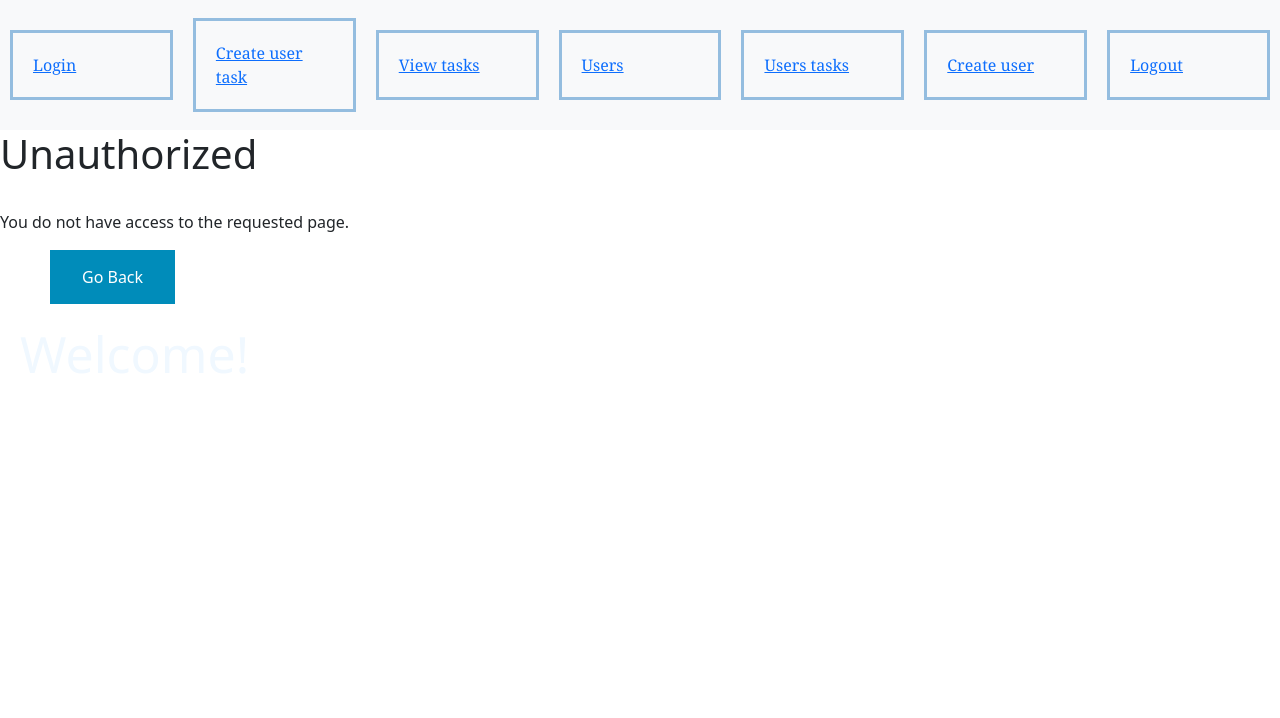
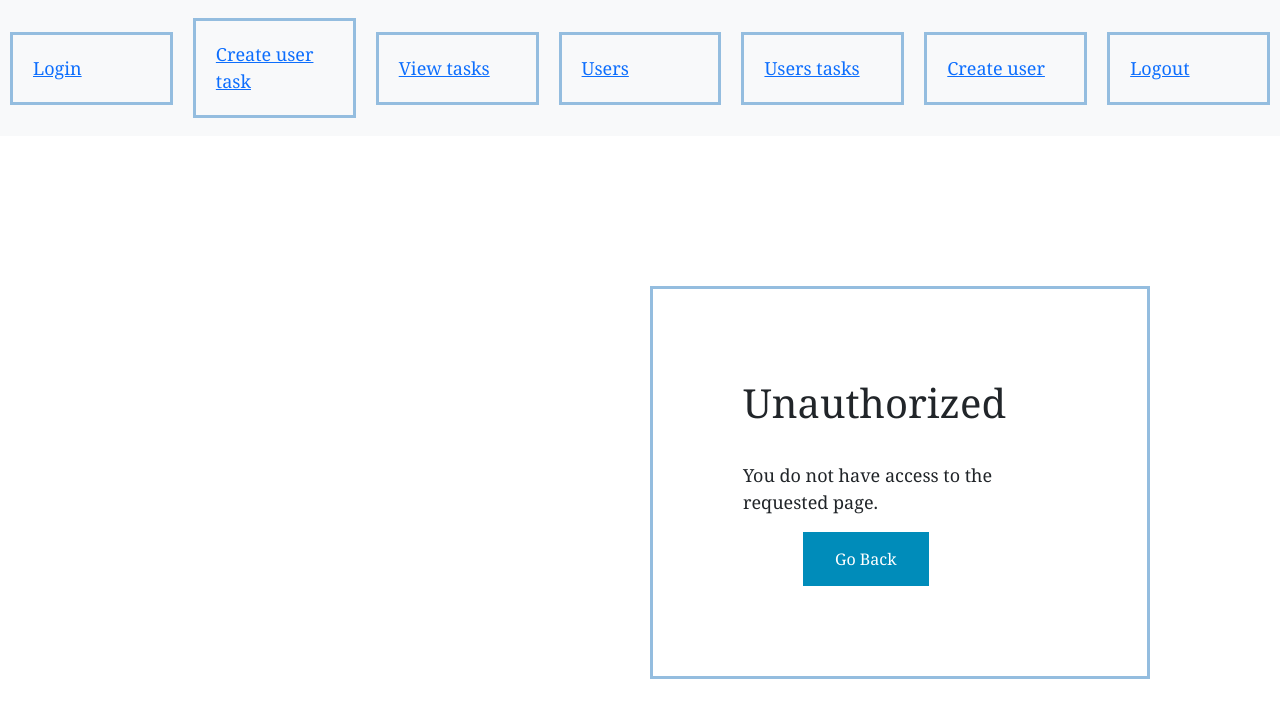
Before and after one commit to trajkovicsj/reactfrontend, a React (Create React App) app: page /unauthorized in a window 1280 px wide. Shown: the top 718 px of the page. Built offline with nearby package versions, Linux system fonts and the light colour scheme.

Commit message:
code styleling

```diff
--- a/src/App.tsx
+++ b/src/App.tsx
@@ -32,7 +32,6 @@ function App() {
           <Route path='taskList' element={<ProtectedRoute2><UserTasksByUser /></ProtectedRoute2>} />
         </Route>
       </Routes>
-      <h1 className='heading'>Welcome!</h1>
       </>
   )
 }
--- a/src/components/Logout.tsx
+++ b/src/components/Logout.tsx
@@ -1,12 +1,11 @@
-import { useNavigate } from "react-router-dom";
+import { Navigate, useNavigate } from "react-router-dom";
 
 const Logout = () => {
 
-    const navigate = useNavigate();
     const token = localStorage.removeItem('token')
     console.log('Token: ' + token)
-    navigate('/');
-    return <>  </>
+
+    return (<> <Navigate to="/login" /> </>)
 }
 
 export default Logout
--- a/src/components/Unauthorized.tsx
+++ b/src/components/Unauthorized.tsx
@@ -2,18 +2,22 @@ import { useNavigate } from "react-router-dom"
 
 const Unauthorized = () => {
     const navigate = useNavigate();
-    const goBack=() => navigate('/login')
+    const goBack=() => navigate(-1)
 
     return (
 
-        <section>
+
+        <section className="unauthorized">
+            <div className="unauthorizedDiv">
             <h1>Unauthorized</h1>
             <br />
             <p>You do not have access to the requested page.</p>
             <div className="flexGrow">
                 <button onClick={goBack}>Go Back</button>
             </div>
+            </div>
         </section>
+
     )
 }
 
--- a/src/components/UserTasksByUser.tsx
+++ b/src/components/UserTasksByUser.tsx
@@ -12,7 +12,7 @@ function UserTasksByUser() {
     const [error, setError] = useState(null);
 
     useEffect(() => {
-        Axios.get('http://localhost:8000/task/userTasks' + User_idUser )
+        Axios.get('http://localhost:8000/task/userTasks' + User_idUser)
             .then((response) => {
                 setError(null);
                 setTasks(response.data);
--- a/src/components/styles.css
+++ b/src/components/styles.css
@@ -78,6 +78,21 @@ td {
     margin-bottom: 20px;
 }
 
+.unauthorized {
+    margin-left: 650px;
+    margin-top: 150px;
+}
+
+.unauthorizedDiv {
+    padding: 90px;
+    border: solid;
+    border-color:#94bddf;
+    font-family: Cambria, Cochin, Georgia, Times, 'Times New Roman', serif;
+    font-size: 18px;
+    width: 500px;
+    align-items: center;
+}
+
 button {
     background-color: #008CBA;
     /* Green */
@@ -88,7 +103,7 @@ button {
     text-decoration: none;
     display: inline-block;
     font-size: 16px;
-    margin-left: 50px;
+    margin-left: 60px;
 
 }
 
@@ -98,8 +113,13 @@ span {
     border-color:#94bddf;
     margin: 10px;
     font-family: Cambria, Cochin, Georgia, Times, 'Times New Roman', serif;
+    font-size: 18px;
     width: 170px;
     align-items: center;
+}
+
+span:hover {
+    background-color: #94bddf;
 }
 
 nav {
```
